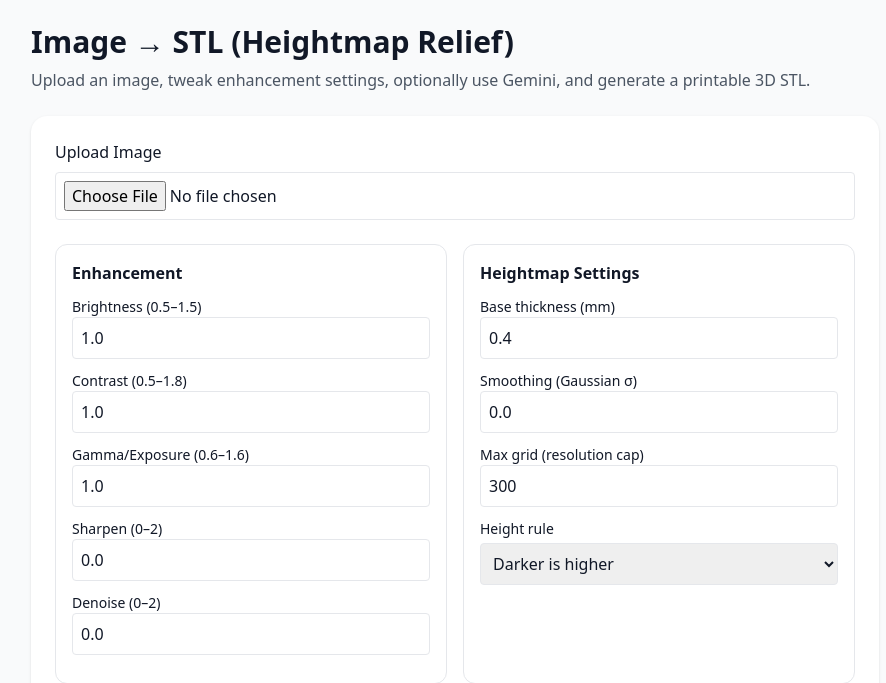
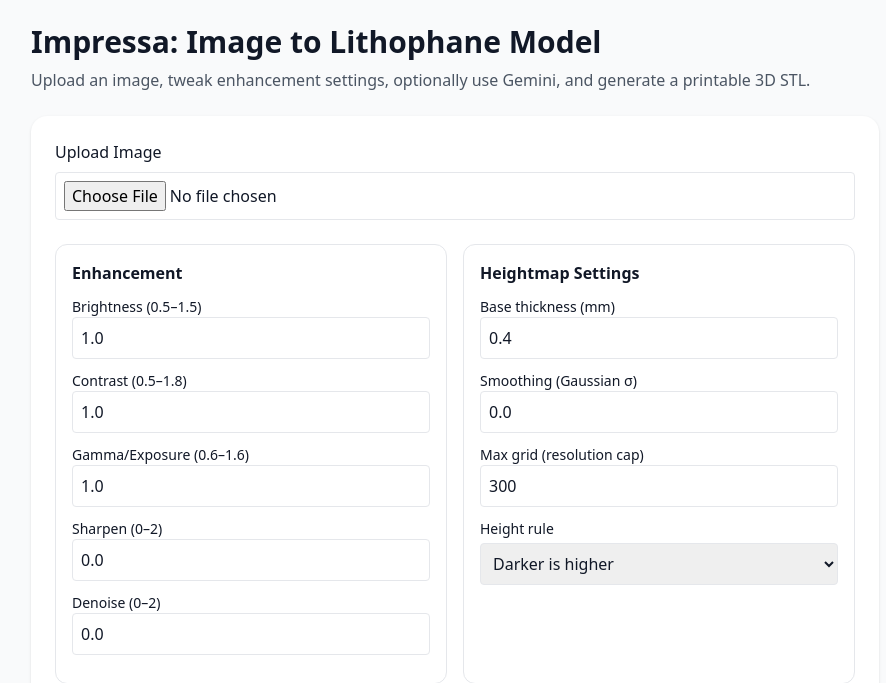
Before and after one commit to AZakaria-dev/Impressa, a Flask app: page / in a window 1280 px wide. Shown: the top 683 px of the page, without its empty margins (185-1071 px from the left). Run offline with Flask 3, Linux system fonts and the light colour scheme; parts of the project's set-up code (start-up, migrations or seed data) failed here and were passed over; some libraries are stand-ins or nearby versions.

Commit message:
Update header title in index.html

```diff
--- a/templates/index.html
+++ b/templates/index.html
@@ -9,7 +9,7 @@
 <body class="bg-gray-50 text-gray-900">
   <div class="max-w-4xl mx-auto p-6">
     <header class="mb-6">
-      <h1 class="text-3xl font-bold">Image → STL (Heightmap Relief)</h1>
+      <h1 class="text-3xl font-bold">Impressa: Image to Lithophane Model</h1>
       <p class="text-gray-600 mt-2">Upload an image, tweak enhancement settings, optionally use Gemini, and generate a printable 3D STL.</p>
     </header>
 
```
